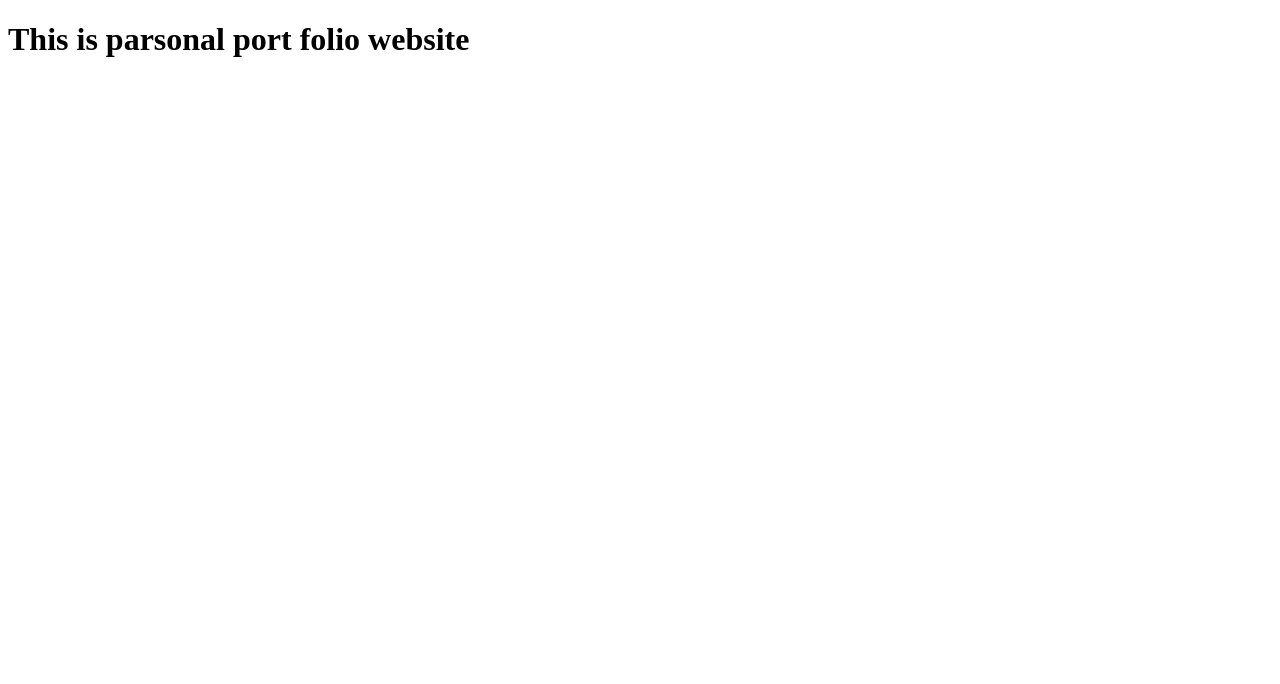
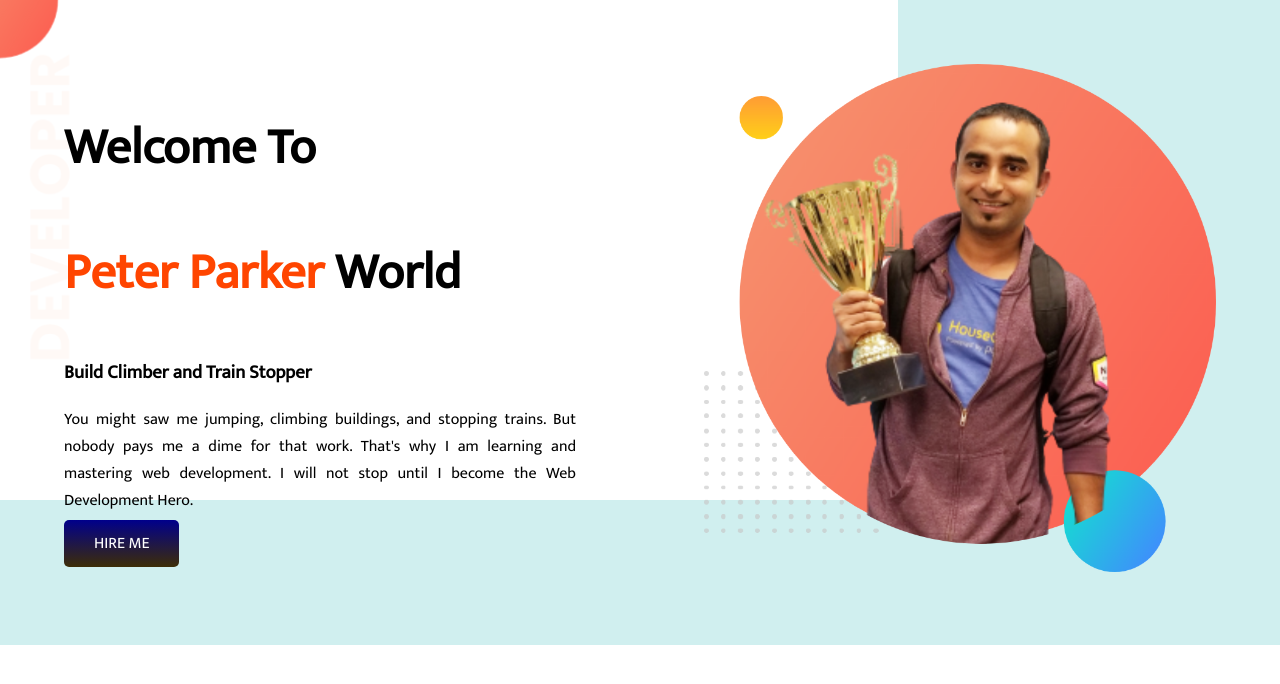
Before and after one commit to Billah-Tamim/n4-modul, a plain HTML site: page index.html in a window 1280 px wide. Drawn offline with Linux system fonts and the light colour scheme.

Commit message:
one section

```diff
--- a/index.html
+++ b/index.html
@@ -5,9 +5,23 @@
     <meta http-equiv="X-UA-Compatible" content="IE=edge">
     <meta name="viewport" content="width=device-width, initial-scale=1.0">
     <title>Portfolio practice</title>
+    <link rel="preconnect" href="https://fonts.googleapis.com">
+    <link rel="preconnect" href="https://fonts.gstatic.com" crossorigin>
+    <link href="https://fonts.googleapis.com/css2?family=Mukta&display=swap" rel="stylesheet">
     <link rel="stylesheet" href="style.css">
 </head>
 <body>
-    <h1>This is parsonal port folio website</h1>
+    <section id="container_one">
+        <div class="top">
+            <h1>Welcome To</h1>
+            <h1><span id="title_colour">Peter Parker</span> World</h1>
+            <h3>Build Climber and Train Stopper</h3>
+            <p>You might saw me jumping, climbing buildings, and stopping trains. But nobody pays me a dime for that work. That's why I am learning and mastering web development. I will not stop until I become the Web Development Hero.</p>
+            <a class="button" target="_blank" href="https://fonts.google.com/specimen/Mukta">HIRE ME</a>
+        </div>
+        <div class="top">
+            <img src="showoff/my-bg.png" alt="first profile">
+        </div>
+    </section>
 </body>
 </html>
--- a/style.css
+++ b/style.css
@@ -0,0 +1,32 @@
+body{
+    font-family: 'Mukta', sans-serif;
+    margin: 0;
+}
+h1{
+    font-size: 50px;
+}
+#title_colour{
+    color: orangered;
+}
+#container_one{
+    display: flex;
+    background-image: url(images/top-banner.png);
+    background-repeat: no-repeat;
+    background-color: rgb(208, 239, 239);
+}
+.top{
+    width: 40%;
+    text-align: justify;
+    margin: 5%;
+}
+.top img{
+    width: 100%;
+}
+.button{
+    text-decoration: none;
+    color: white;
+    background-image: linear-gradient(darkblue, rgb(61, 45, 7));
+    border-radius: 5px;
+    padding: 10px 30px;
+    border: none;
+}
```
Also changed, not shown: images/dream-bg.png (added), images/exp-bg.png (added), images/jhankar.png (added), images/jhankar2.png (added), images/my-bg.png (added), images/my-bg2.png (added), images/top-banner.png (added), showOff/my-bg.png (added), showOff/trophy-removebg-preview.png (added), 7 other files.
